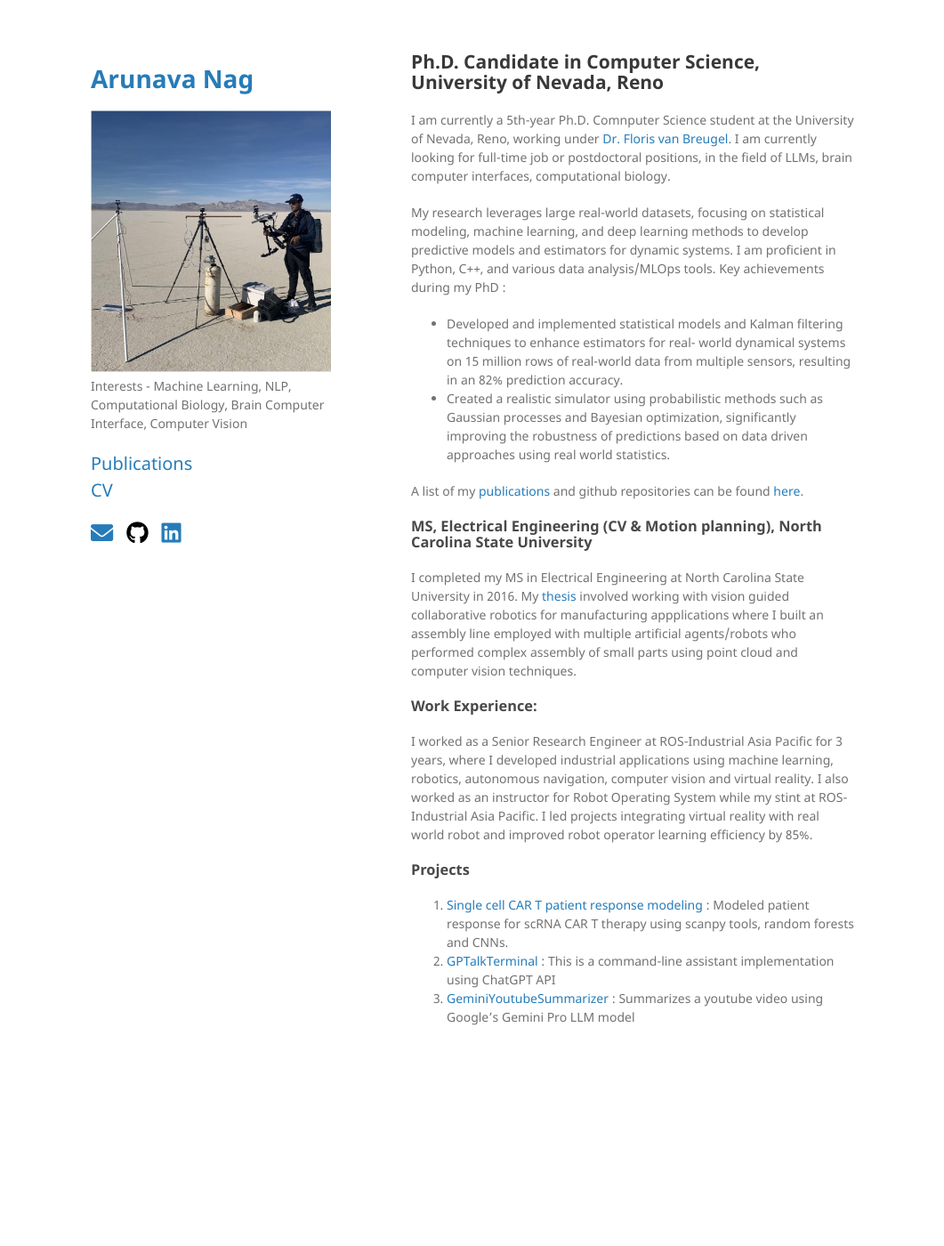
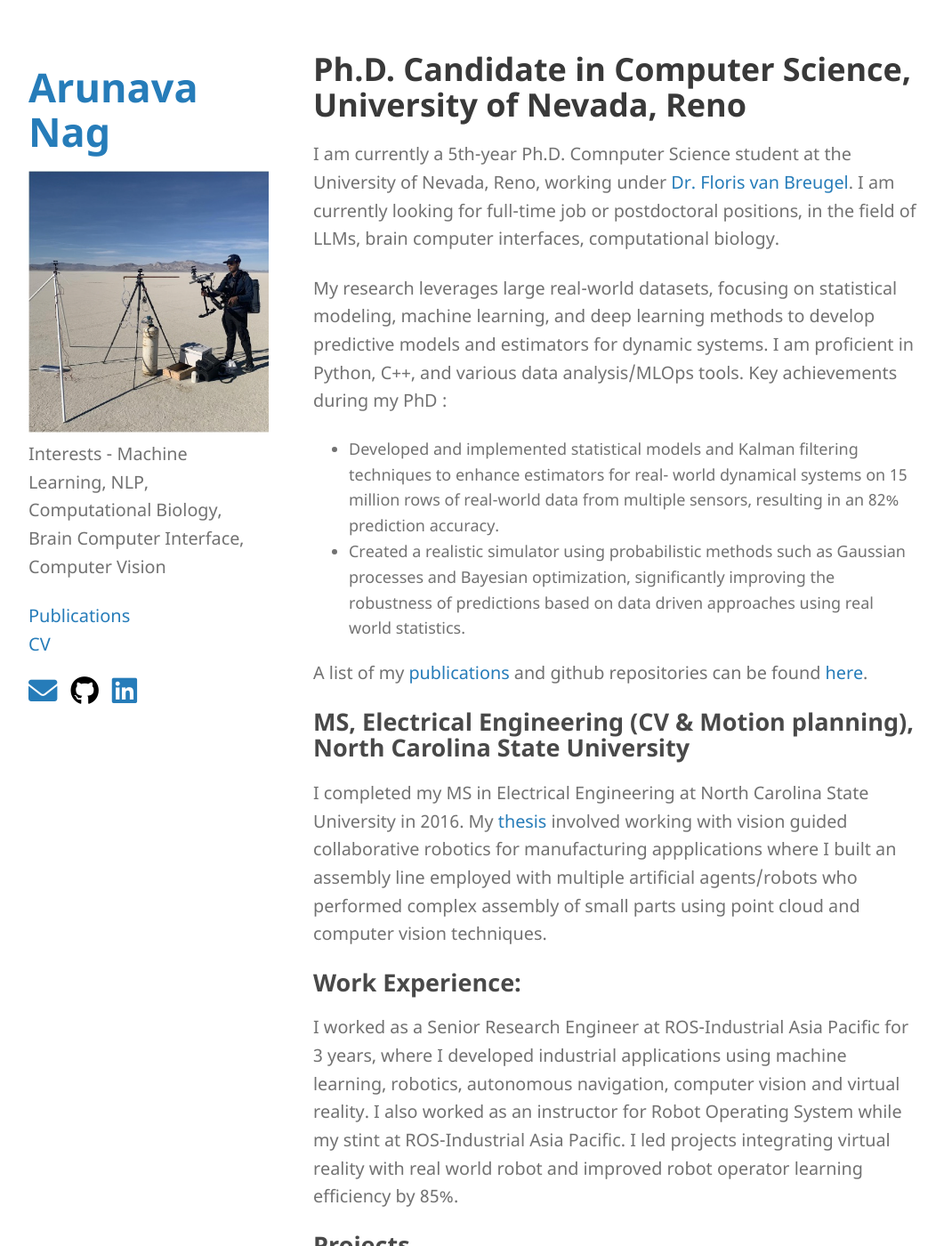
Before and after one commit to arunavanag591/mypage, a Jekyll site: the page built from index.md, in a window 1280 px wide and 1400 px high. Shown: the whole window at 89% size, without its empty margins (108-1169 px from the left). Built offline with Jekyll 4.4.1, drawn with Linux system fonts in a browser that asks for light colours; a style sheet for code colours, icons or effects is not loaded; our own code applies the rules of GitHub Pages for plain Markdown files.

Commit message:
updated css

```diff
--- a/_layouts/default.html
+++ b/_layouts/default.html
@@ -5,15 +5,6 @@
     <meta http-equiv="X-UA-Compatible" content="IE=edge">
     <meta name="viewport" content="width=device-width, initial-scale=1">
     <style>
-        body {
-          font-size: 18px; /* Increase from default 16px */
-          line-height: 1.6; /* Better readability */
-        }
-        .wrapper {
-          max-width: 1000px;
-          margin: 0 auto;
-        }
-
         header {
           padding-top: 15px;
         }
--- a/assets/css/style.scss
+++ b/assets/css/style.scss
@@ -3,9 +3,65 @@
 
 @import "jekyll-theme-minimal";
 
+/* Your CSS styles here */
+
+/* Override the default theme's width settings */
+.wrapper {
+  max-width: 1000px !important; /* Use !important to override theme defaults */
+  width: 1000px !important;
+  margin: 0 auto;
+}
+
+/* Adjust section width to use more of the available space */
+section {
+  width: calc(100% - 320px) !important; /* Adjust based on your sidebar width */
+  float: right;
+  padding-bottom: 50px;
+}
+
+/* Increase base font size */
+body {
+  font-size: 18px !important;
+  line-height: 1.6 !important;
+}
+
+/* Increase heading and paragraph font sizes */
+h1 {
+  font-size: 2.5em !important;
+}
+
+h2 {
+  font-size: 2em !important;
+}
+
+h3 {
+  font-size: 1.5em !important;
+}
+
+p {
+  font-size: 1.1em !important;
+  margin-bottom: 1.2em;
+}
+
+/* Make sure the media queries maintain proper responsive layout */
+@media print, screen and (max-width: 960px) {
+  div.wrapper {
+    width: auto !important;
+    margin: 0;
+    padding: 0 20px;
+  }
+
+  header, section {
+    float: none;
+    position: static;
+    width: auto !important;
+  }
+}
+
+/* Your existing profile pic style */
 .profile-pic {
-    border-radius: 50%;
-    width: 200px; /* Adjust as needed */
-    height: 200px; /* Adjust as needed */
-    object-fit: cover; /* This will ensure the image covers the area without stretching */
-  }
+  border-radius: 50%;
+  width: 200px;
+  height: 200px;
+  object-fit: cover;
+}
```
